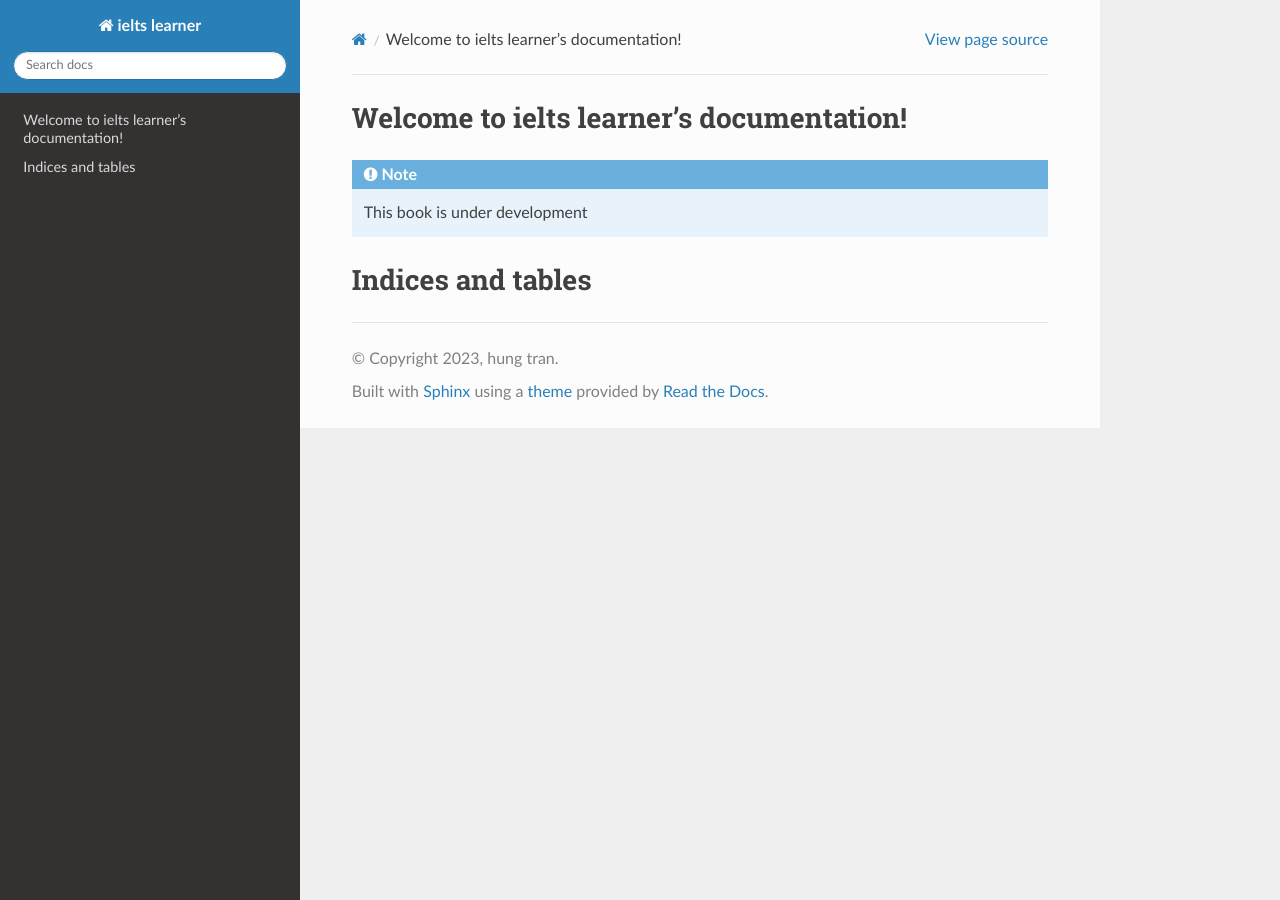
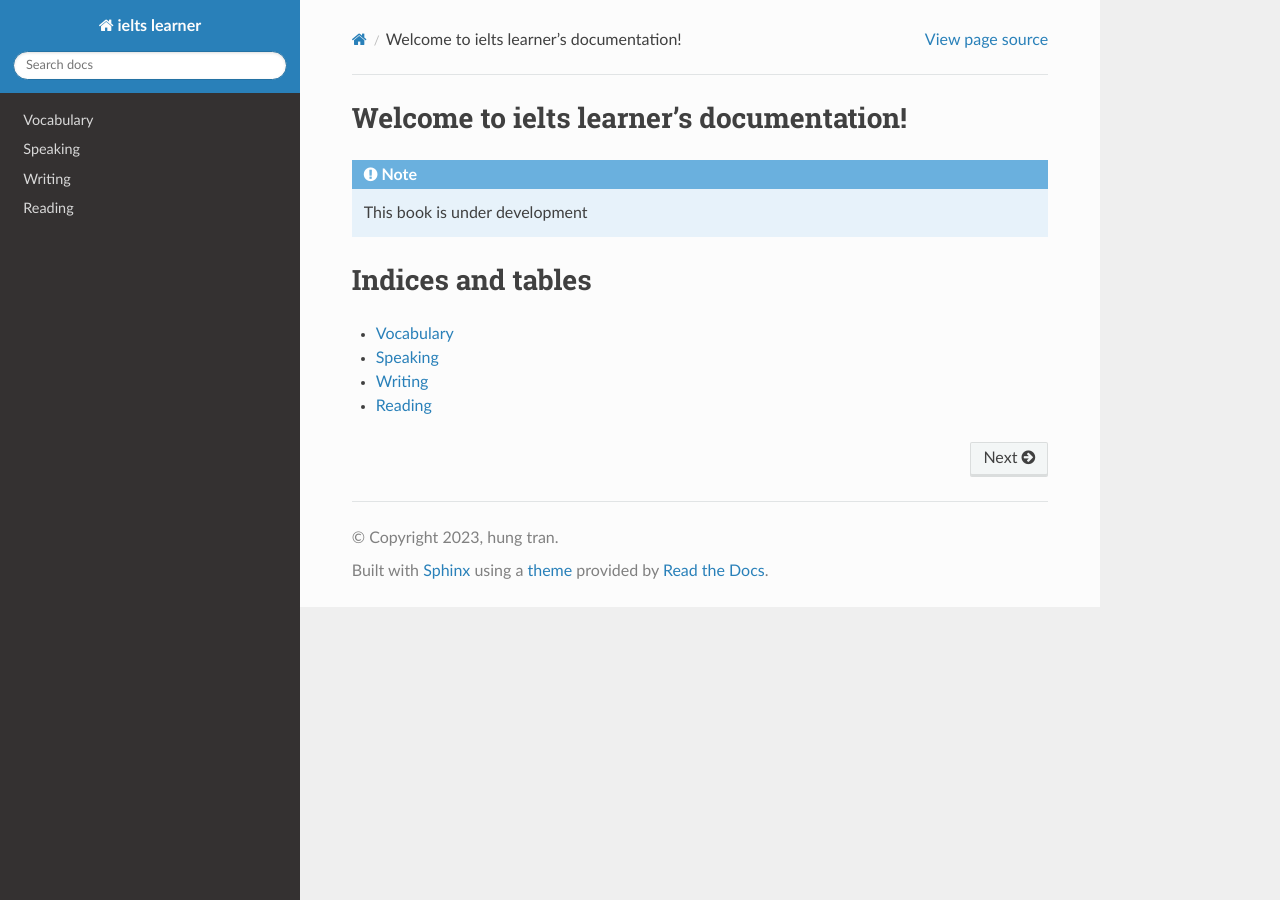
Before and after one commit to hungtranvn/IELTS_Learner, a Sphinx documentation site: the page built from source/index.rst, in a window 1280 px wide. Built offline with Sphinx 7.4.7 and the Read the Docs theme 2.0.0, drawn with Linux system fonts in a browser that asks for light colours.

Commit message:
change some things

```diff
--- a/source/index.rst
+++ b/source/index.rst
@@ -11,8 +11,7 @@
 Indices and tables
 ==================
 .. toctree::
-   :maxdepth: 2
-   :caption: Contents:
    vocabulary
    speaking
    writing
+   reading
```
